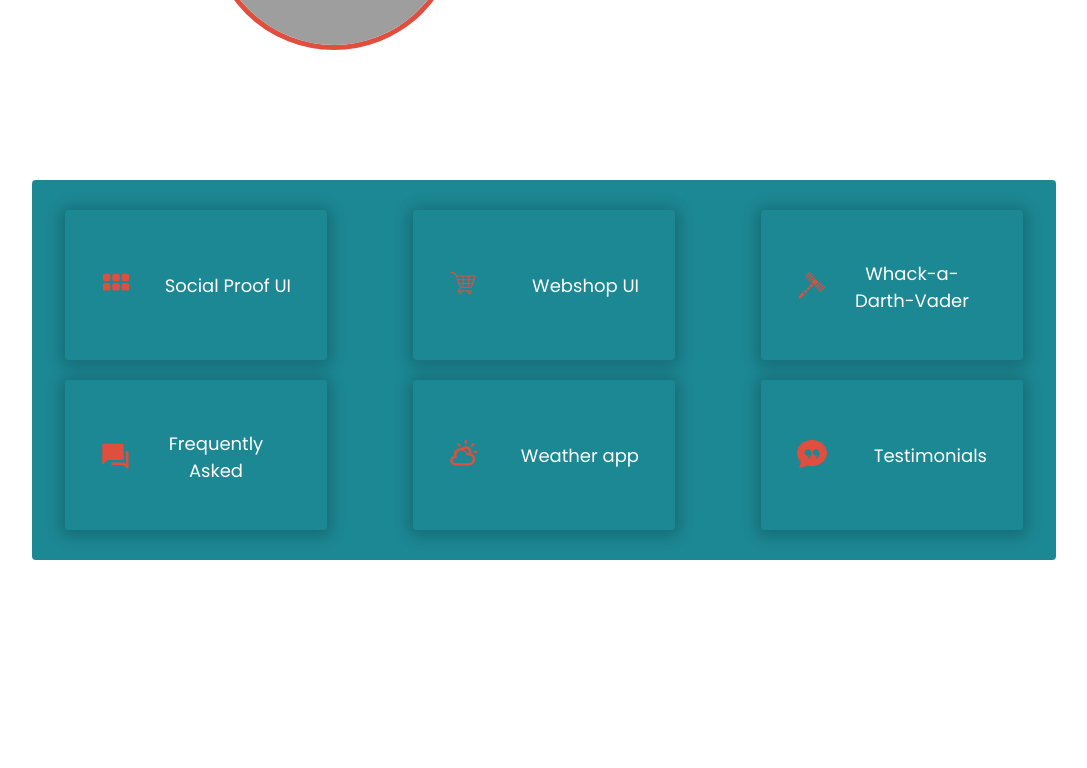
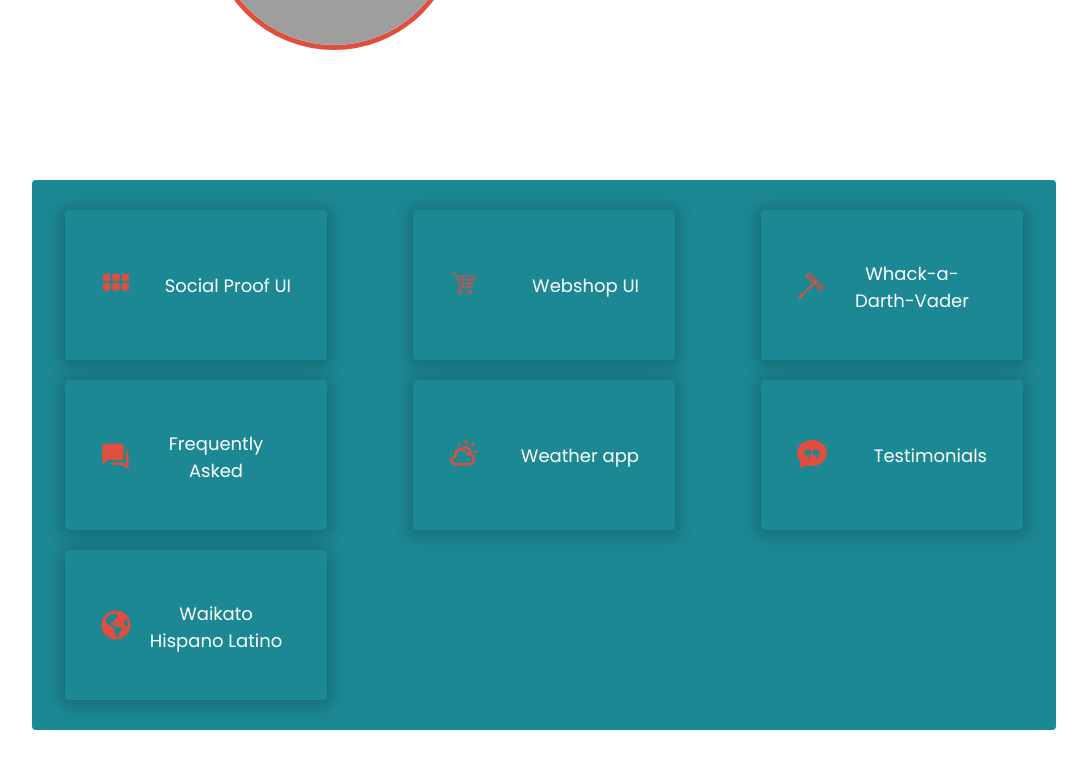
Before and after one commit to Hcmwebs/hcmwebs-react, a React (Create React App) app: page / in a window 1280 px wide. Shown: the part 1080-1848 px from the top of the page, without its empty margins (96-1183 px from the left). Built offline with nearby package versions, Linux system fonts and the light colour scheme; grey boxes are pictures that could not be loaded; a web font is replaced by a local one.

Commit message:
added  another project

```diff
--- a/src/js/Projects.js
+++ b/src/js/Projects.js
@@ -2,6 +2,7 @@ import { GiToyMallet, GiShoppingCart } from 'react-icons/gi';
 import { BsGrid3X2GapFill, BsChatQuoteFill } from 'react-icons/bs';
 import { TiWeatherPartlySunny } from 'react-icons/ti';
 import { RiQuestionAnswerFill } from 'react-icons/ri';
+import { FaGlobeAmericas } from 'react-icons/fa';
 import Project from './Project';
 
 const Projects = () => {
@@ -54,6 +55,15 @@ const Projects = () => {
           Testimonials
         </a>
       </div>
+
+      <div className='projects__item'>
+        <a href='https://www.waikatohispano.org.nz/' target='_blank'>
+          <span>
+            <FaGlobeAmericas color='rgba(224, 78, 62, 1)' />
+          </span>
+          Waikato Hispano Latino
+        </a>
+      </div>
     </section>
   );
 };
```
